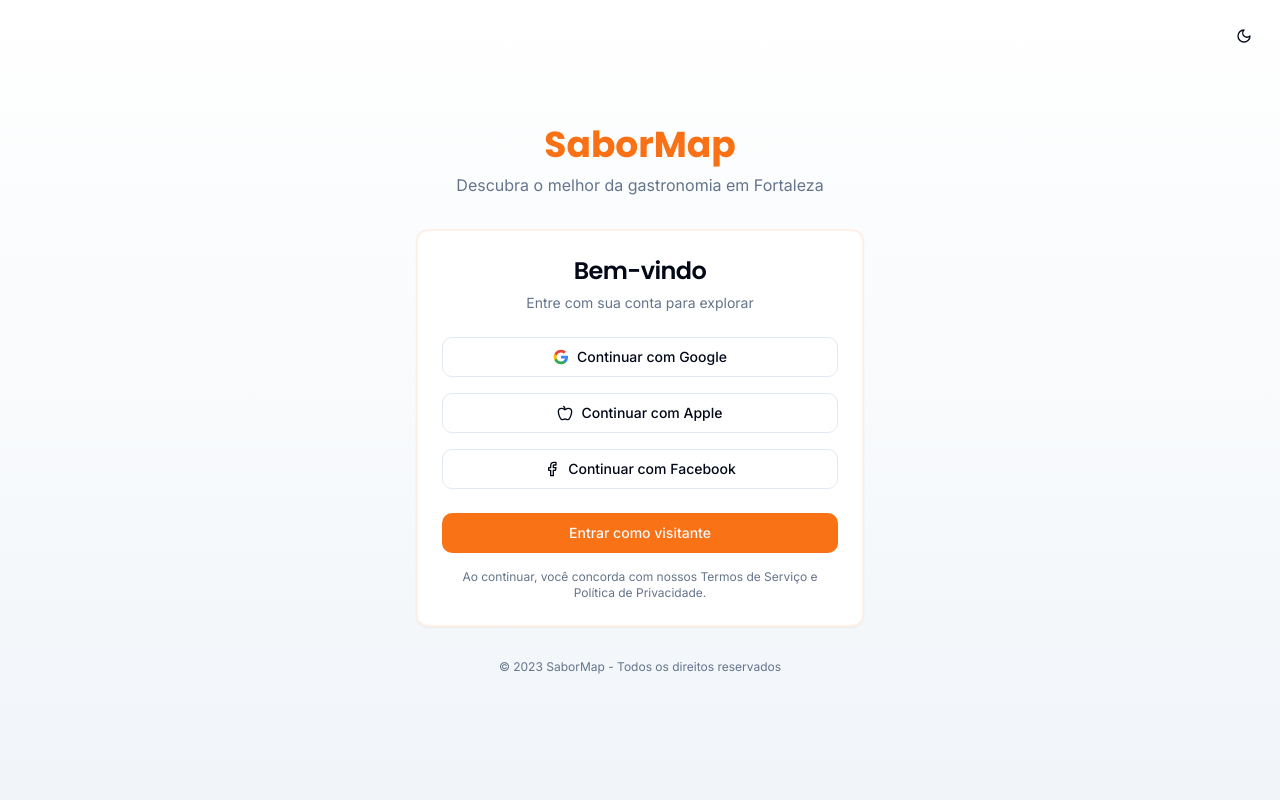
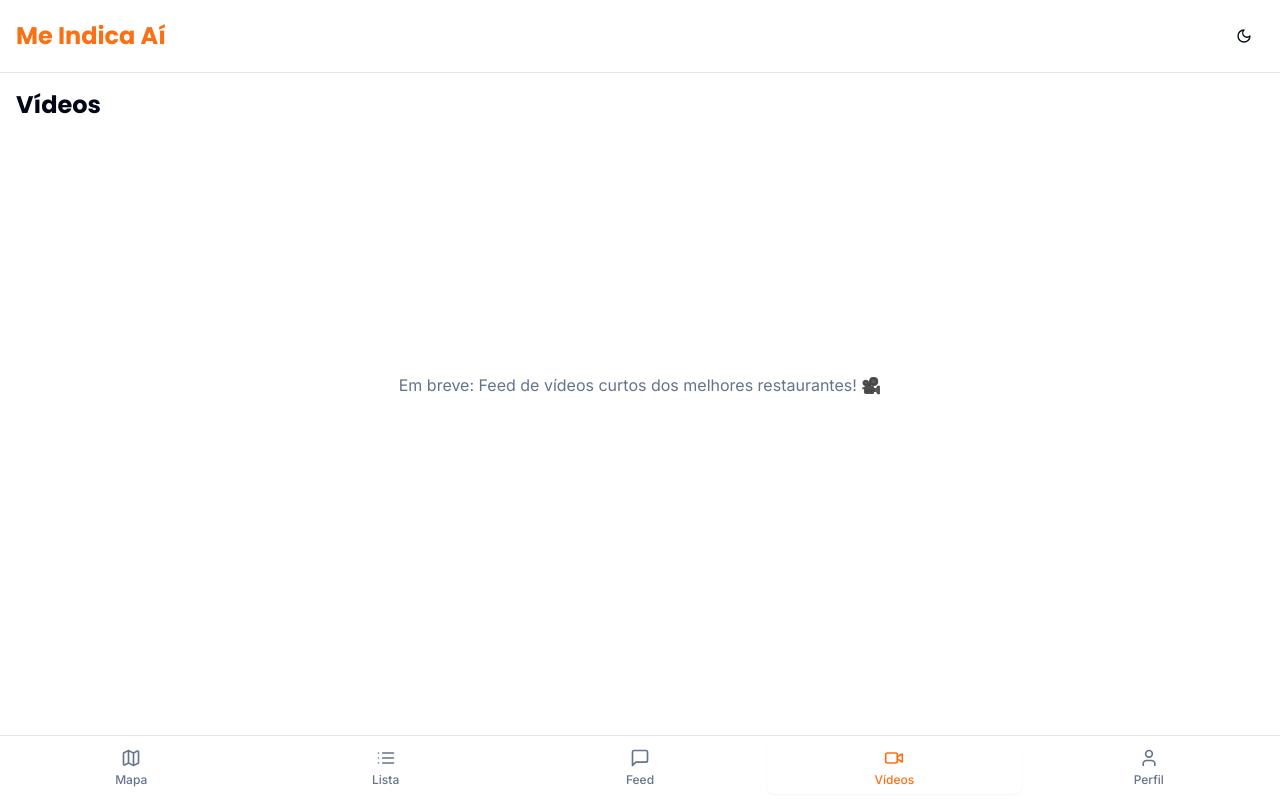
Before and after one commit to bbtoghost/sabor-map-fortaleza-explora, a React (Vite) app: page /home/videos in a window 1280 px wide. Before the commit this address led to /login. Built offline with nearby package versions, Linux system fonts and the light colour scheme.

Commit message:
Refactor: Adapt app navigation
This commit refactors the app's navigation structure.

```diff
--- a/src/App.tsx
+++ b/src/App.tsx
@@ -10,13 +10,12 @@ import AppLayout from "./components/AppLayout";
 import HomePage from "./pages/Home";
 import MapView from "./components/MapView";
 import ListView from "./components/ListView";
-import FavoritesPage from "./pages/Favorites";
-import RankingPage from "./pages/Rankings";
+import FeedView from "./components/FeedView";
+import VideosView from "./components/VideosView";
+import UserProfilePage from "./pages/UserProfile";
 import RestaurantDetailPage from "./pages/RestaurantDetail";
-import UserProfilePage from "./pages/UserProfile";
 
 const App = () => {
-  // Create a new QueryClient instance inside the component
   const [queryClient] = React.useState(() => new QueryClient());
 
   return (
@@ -33,14 +32,13 @@ const App = () => {
               <Route path="/home" element={<HomePage />}>
                 <Route path="map" element={<MapView />} />
                 <Route path="list" element={<ListView />} />
+                <Route path="feed" element={<FeedView />} />
+                <Route path="videos" element={<VideosView />} />
               </Route>
-              <Route path="/favorites" element={<FavoritesPage />} />
-              <Route path="/rankings" element={<RankingPage />} />
+              <Route path="/profile" element={<UserProfilePage />} />
               <Route path="/restaurant/:id" element={<RestaurantDetailPage />} />
-              <Route path="/profile" element={<UserProfilePage />} />
             </Route>
 
-            {/* Catch-all route */}
             <Route path="*" element={<Navigate to="/login" replace />} />
           </Routes>
         </BrowserRouter>
--- a/src/components/AppLayout.tsx
+++ b/src/components/AppLayout.tsx
@@ -2,7 +2,7 @@
 import { Outlet } from "react-router-dom";
 import { Tabs, TabsContent, TabsList, TabsTrigger } from "@/components/ui/tabs";
 import { useLocation, useNavigate } from "react-router-dom";
-import { Heart, Map, List, Search, Star, User } from "lucide-react";
+import { Map, List, MessageSquare, Video, User } from "lucide-react";
 import ThemeToggle from "./ThemeToggle";
 import { useEffect, useState } from "react";
 
@@ -16,10 +16,10 @@ const AppLayout = () => {
       setActiveTab("map");
     } else if (location.pathname === "/home/list") {
       setActiveTab("list");
-    } else if (location.pathname === "/rankings") {
-      setActiveTab("rankings");
-    } else if (location.pathname === "/favorites") {
-      setActiveTab("favorites");
+    } else if (location.pathname === "/home/feed") {
+      setActiveTab("feed");
+    } else if (location.pathname === "/home/videos") {
+      setActiveTab("videos");
     } else if (location.pathname === "/profile") {
       setActiveTab("profile");
     }
@@ -34,11 +34,11 @@ const AppLayout = () => {
       case "list":
         navigate("/home/list");
         break;
-      case "rankings":
-        navigate("/rankings");
+      case "feed":
+        navigate("/home/feed");
         break;
-      case "favorites":
-        navigate("/favorites");
+      case "videos":
+        navigate("/home/videos");
         break;
       case "profile":
         navigate("/profile");
@@ -52,11 +52,8 @@ const AppLayout = () => {
     <div className="flex flex-col h-screen w-full bg-background text-foreground">
       {/* Header */}
       <div className="flex justify-between items-center p-4 border-b">
-        <h1 className="text-2xl font-bold text-primary">SaborMap</h1>
+        <h1 className="text-2xl font-bold text-primary">Me Indica Aí</h1>
         <div className="flex items-center gap-2">
-          <button className="p-2 rounded-full bg-secondary text-secondary-foreground">
-            <Search size={18} />
-          </button>
           <ThemeToggle />
         </div>
       </div>
@@ -78,13 +75,13 @@ const AppLayout = () => {
               <List size={20} />
               <span className="text-xs mt-1">Lista</span>
             </TabsTrigger>
-            <TabsTrigger value="rankings" className="flex flex-col items-center justify-center data-[state=active]:text-primary">
-              <Star size={20} />
-              <span className="text-xs mt-1">Ranking</span>
+            <TabsTrigger value="feed" className="flex flex-col items-center justify-center data-[state=active]:text-primary">
+              <MessageSquare size={20} />
+              <span className="text-xs mt-1">Feed</span>
             </TabsTrigger>
-            <TabsTrigger value="favorites" className="flex flex-col items-center justify-center data-[state=active]:text-primary">
-              <Heart size={20} />
-              <span className="text-xs mt-1">Favoritos</span>
+            <TabsTrigger value="videos" className="flex flex-col items-center justify-center data-[state=active]:text-primary">
+              <Video size={20} />
+              <span className="text-xs mt-1">Vídeos</span>
             </TabsTrigger>
             <TabsTrigger value="profile" className="flex flex-col items-center justify-center data-[state=active]:text-primary">
               <User size={20} />
--- /dev/null
+++ b/src/components/FeedView.tsx
@@ -0,0 +1,57 @@
+
+import { FriendRecommendation } from "./FriendRecommendation";
+
+// Mock data for friend recommendations
+const feedPosts = [
+  {
+    friendName: "João Silva",
+    friendAvatar: "https://randomuser.me/api/portraits/men/32.jpg",
+    restaurantId: "7",
+    restaurantName: "Lupita Cocina",
+    restaurantImage: "https://images.unsplash.com/photo-1513456852971-30c0b8199d4d",
+    rating: 4.8,
+    comment: "Melhor restaurante mexicano da cidade! Os tacos são incríveis e a margarita é perfeita! 🌮🍹"
+  },
+  {
+    friendName: "Maria Costa",
+    friendAvatar: "https://randomuser.me/api/portraits/women/44.jpg",
+    restaurantId: "8",
+    restaurantName: "Mangue Azul",
+    restaurantImage: "https://images.unsplash.com/photo-1496412705862-e0088f16f791",
+    rating: 5.0,
+    comment: "Uma experiência gastronômica incrível! O menu degustação é imperdível 😍"
+  },
+  {
+    friendName: "Pedro Santos",
+    friendAvatar: "https://randomuser.me/api/portraits/men/67.jpg",
+    restaurantId: "2",
+    restaurantName: "Coco Bambu",
+    restaurantImage: "https://images.unsplash.com/photo-1551024601-bec78aea704b",
+    rating: 4.7,
+    comment: "Melhor camarão da cidade! A vista para o mar é linda demais 🦐🌊"
+  }
+];
+
+const FeedView = () => {
+  return (
+    <div className="p-4 pb-20">
+      <h1 className="text-2xl font-bold mb-6">Feed de Amigos</h1>
+      <div className="space-y-4">
+        {feedPosts.map((post, index) => (
+          <FriendRecommendation
+            key={index}
+            friendName={post.friendName}
+            friendAvatar={post.friendAvatar}
+            restaurantId={post.restaurantId}
+            restaurantName={post.restaurantName}
+            restaurantImage={post.restaurantImage}
+            rating={post.rating}
+            comment={post.comment}
+          />
+        ))}
+      </div>
+    </div>
+  );
+};
+
+export default FeedView;
--- /dev/null
+++ b/src/components/VideosView.tsx
@@ -0,0 +1,15 @@
+
+const VideosView = () => {
+  return (
+    <div className="p-4 pb-20">
+      <h1 className="text-2xl font-bold mb-6">Vídeos</h1>
+      <div className="flex items-center justify-center h-[60vh]">
+        <p className="text-muted-foreground text-center">
+          Em breve: Feed de vídeos curtos dos melhores restaurantes! 🎥
+        </p>
+      </div>
+    </div>
+  );
+};
+
+export default VideosView;
--- a/src/pages/Home.tsx
+++ b/src/pages/Home.tsx
@@ -6,7 +6,6 @@ const HomePage = () => {
   const navigate = useNavigate();
 
   useEffect(() => {
-    // Default to map view when first entering the home page
     if (window.location.pathname === "/home") {
       navigate("/home/map");
     }
```
